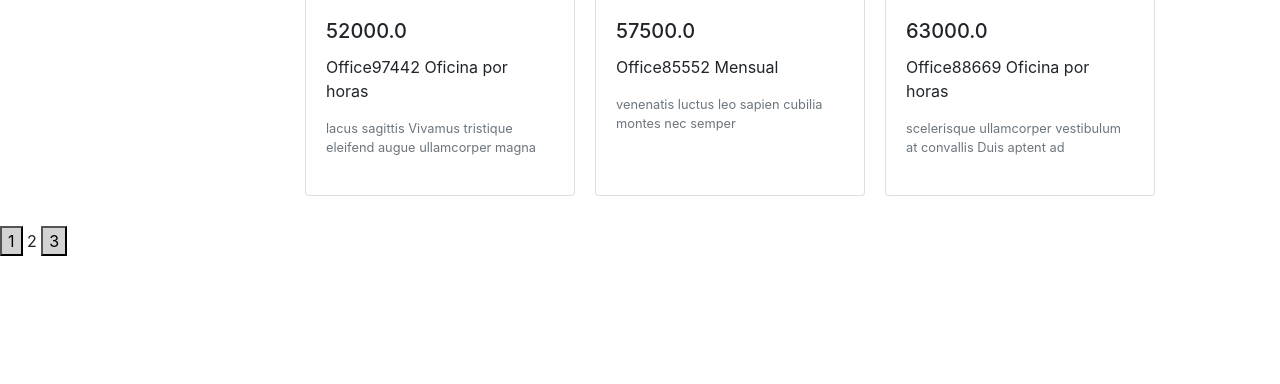
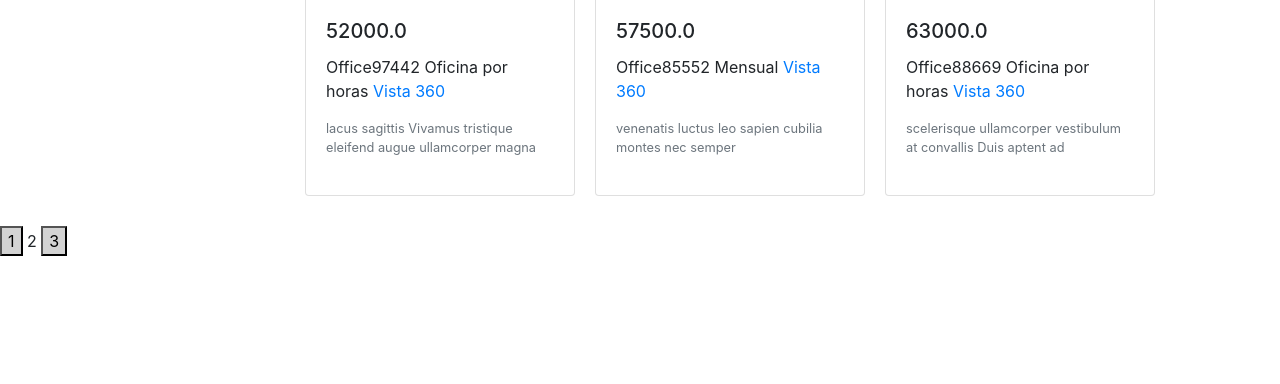
Before and after one commit to sestupinan/OfficeUs, a Django app: page /oficinas/get/1 in a window 1280 px wide. Shown: the part 416-800 px from the top of the page. Run offline with Django 3.2, Linux system fonts and the light colour scheme; data comes from the database, SQL or seed files in the repository; both versions use the stored data as it was after the commit; some libraries are stand-ins or nearby versions.

Commit message:
añadido link vista 360

```diff
--- a/OfficeUs/oficina/templates/oficina/get.html
+++ b/OfficeUs/oficina/templates/oficina/get.html
@@ -60,7 +60,7 @@
 						<img src={{oficina.foto}} class="imagen-catalogo">
 						<div class="card-body">
 							<h5 class="card-title">{{oficina.precio}}</h5>
-							<p class="card-text">{{oficina.nombre}} {{oficina.tipo_contrato}}</p>
+							<p class="card-text">{{oficina.nombre}} {{oficina.tipo_contrato}} <a href={{oficina.foto360}}>Vista 360</a></p>
 							<p class="card-text"><small class="text-muted">{{oficina.descripcion}}</small></p>
 						</div>
 					</div>
```
Also changed, not shown: OfficeUs/db.sqlite3.
